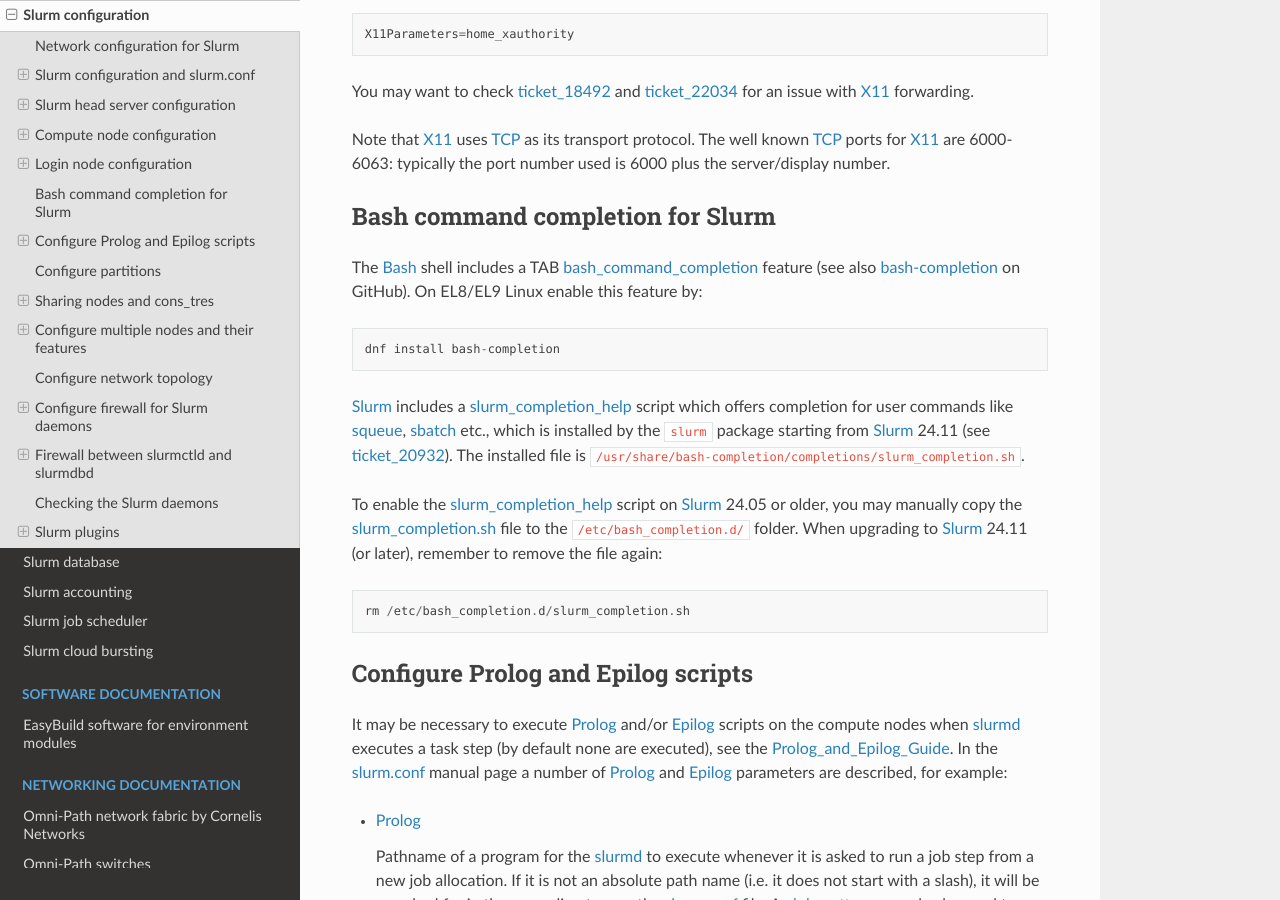
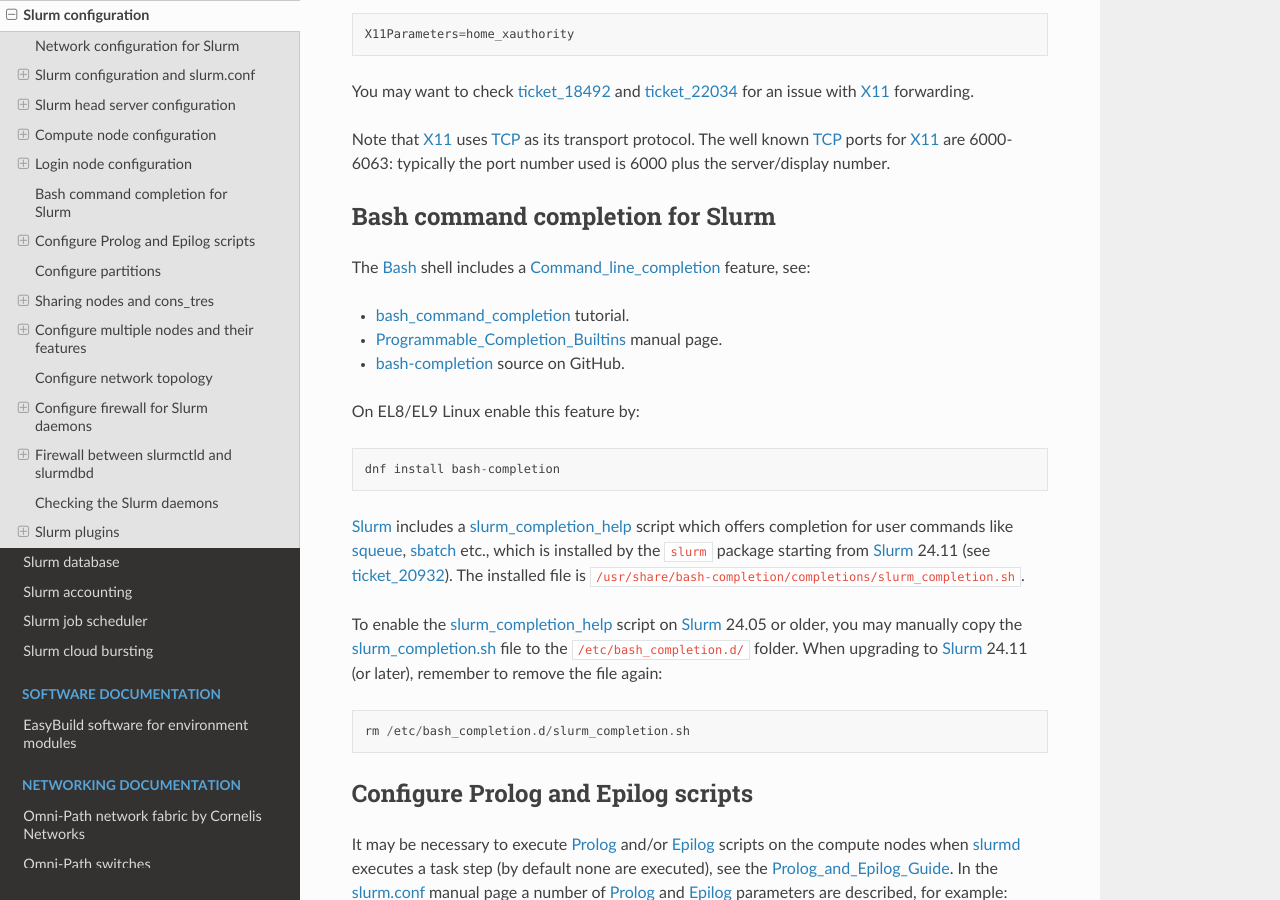
Before and after one commit to OleHolmNielsen/Niflheim_system, a Sphinx documentation site: the page built from docs/Slurm_configuration.rst, in a window 1280 px wide and 900 px high, scrolled down 37949 px. Built offline with Sphinx 7.4.7 and the Read the Docs theme 3.1.0, drawn with Linux system fonts in a browser that asks for light colours.

Commit message:
Bash command completion

```diff
--- a/docs/Slurm_configuration.rst
+++ b/docs/Slurm_configuration.rst
@@ -1678,7 +1678,12 @@
 Bash command completion for Slurm
 ==================================
 
-The Bash_ shell includes a TAB bash_command_completion_ feature (see also bash-completion_ on GitHub).
+The Bash_ shell includes a Command_line_completion_ feature, see:
+
+* bash_command_completion_ tutorial.
+* Programmable_Completion_Builtins_ manual page.
+* bash-completion_ source on GitHub.
+
 On EL8/EL9 Linux enable this feature by::
 
   dnf install bash-completion
@@ -1695,8 +1700,10 @@
 
 .. _squeue: https://slurm.schedmd.com/squeue.html
 .. _Bash: https://en.wikipedia.org/wiki/Bash_(Unix_shell)
+.. _Command_line_completion: https://en.wikipedia.org/wiki/Command-line_completion
 .. _bash_command_completion: https://www.gnu.org/software/gnuastro/manual/html_node/Bash-TAB-completion-tutorial.html
 .. _bash-completion: https://github.com/scop/bash-completion
+.. _Programmable_Completion_Builtins: https://www.gnu.org/software/bash/manual/html_node/Programmable-Completion-Builtins.html
 .. _slurm_completion_help: https://github.com/SchedMD/slurm/tree/master/contribs/slurm_completion_help
 .. _slurm_completion.sh: https://github.com/SchedMD/slurm/blob/master/contribs/slurm_completion_help/slurm_completion.sh
 .. _ticket_20932: https://support.schedmd.com/show_bug.cgi?id=20932
```
